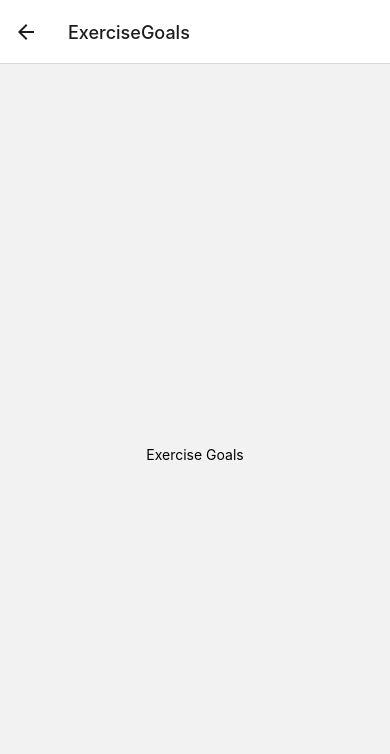
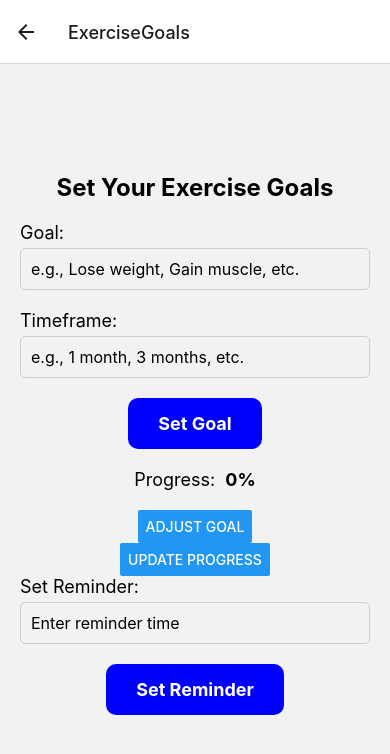
Before and after one commit to lizellecastro/COSCSWE, a React Native app: screen /ExerciseGoals in a window 390 px wide. Shown: the top 754 px of the page. Built offline with nearby package versions, Linux system fonts and the light colour scheme; no server answers.

Commit message:
Update ExerciseGoalsScreen.js
I have added code for the UI. The "Set Reminder" button doesn't work yet. I will add the code for the push notification as comments "//". The commented codes will be in the App.js and ExerciseGoalsScreen.js.

```diff
--- a/screens/ExerciseGoalsScreen.js
+++ b/screens/ExerciseGoalsScreen.js
@@ -1,10 +1,222 @@
-import React from 'react';
-import { View, Text } from 'react-native';
+import React, { useState } from 'react';
+import { View, Text, TextInput, Button, StyleSheet, TouchableOpacity, ScrollView, Modal } from 'react-native';
+//import PushNotification from 'react-native-push-notifications'; I have made this library a comment for now because I need to setup the push notification.
+
 
 export default function ExerciseGoalsScreen() {
+  const [goal, setGoal] = useState('');
+  const [timeframe, setTimeframe] = useState('');
+  const [progress, setProgress] = useState(0);
+  const [reminder, setReminder] = useState('');
+  const [isModalVisible, setIsModalVisible] = useState(false);
+  const [newGoal, setNewGoal] = useState('');
+  const [newTimeframe, setNewTimeframe] = useState('');
+
+  const handleGoalSetting = () => {
+    // Simulated logic for goal setting
+    if (goal && timeframe) {
+      console.log('Goal set:', goal, 'in', timeframe);
+      // Set initial progress to 0%
+      setProgress(0);
+    } else {
+      console.log('Please fill in both goal and timeframe');
+    }
+  };
+
+  const handleGoalAdjustment = () => {
+    setIsModalVisible(true);
+  };
+
+  const handleConfirmGoalAdjustment = () => {
+    // Simulated logic for goal adjustment
+    console.log('Goal adjusted');
+    if (newGoal && newTimeframe) {
+      setGoal(newGoal);
+      setTimeframe(newTimeframe);
+      setIsModalVisible(false);
+      // Recalculate progress based on the adjusted goal
+      // This is just a placeholder, you may implement your own logic here
+      setProgress(Math.floor(Math.random() * 100)); // Random progress between 0 to 100%
+    } else {
+      console.log('Please fill in both new goal and new timeframe');
+    }
+  };
+
+  const handleProgressUpdate = () => {
+    // Simulated logic for progress update
+    if (progress < 100) {
+      const newProgress = progress + 10; // Increment progress by 10%
+      setProgress(Math.min(newProgress, 100)); // Ensure progress does not exceed 100%
+      console.log('Progress updated to:', progress);
+    } else {
+      console.log('Goal already achieved!');
+    }
+  };
+
+  const handleReminderSet = () => {
+    // Schedule a push notification for the reminder time
+    PushNotification.localNotificationSchedule({
+      message: "Don't forget your workout!",
+      date: new Date(reminder), // Reminder time
+    });
+    console.log('Reminder set for:', reminder);
+  };
+
   return (
-    <View style={{ flex: 1, justifyContent: 'center', alignItems: 'center' }}>
-      <Text>Exercise Goals</Text>
-    </View>
+    <ScrollView contentContainerStyle={styles.container}>
+      <Text style={styles.title}>Set Your Exercise Goals</Text>
+
+      <View style={styles.inputContainer}>
+        <Text style={styles.label}>Goal:</Text>
+        <TextInput
+          style={styles.input}
+          onChangeText={setGoal}
+          value={goal}
+          placeholder="e.g., Lose weight, Gain muscle, etc."
+        />
+      </View>
+
+      <View style={styles.inputContainer}>
+        <Text style={styles.label}>Timeframe:</Text>
+        <TextInput
+          style={styles.input}
+          onChangeText={setTimeframe}
+          value={timeframe}
+          placeholder="e.g., 1 month, 3 months, etc."
+        />
+      </View>
+
+      <TouchableOpacity style={styles.button} onPress={handleGoalSetting}>
+        <Text style={styles.buttonText}>Set Goal</Text>
+      </TouchableOpacity>
+
+      <View style={styles.progressContainer}>
+        <Text style={styles.progressLabel}>Progress:</Text>
+        <Text style={styles.progressValue}>{progress}%</Text>
+      </View>
+
+      <Button title="Adjust Goal" onPress={handleGoalAdjustment} />
+
+      <Button title="Update Progress" onPress={handleProgressUpdate} />
+
+      <View style={styles.inputContainer}>
+        <Text style={styles.label}>Set Reminder:</Text>
+        <TextInput
+          style={styles.input}
+          onChangeText={setReminder}
+          value={reminder}
+          placeholder="Enter reminder time"
+        />
+      </View>
+
+      <TouchableOpacity style={styles.button} onPress={handleReminderSet}>
+        <Text style={styles.buttonText}>Set Reminder</Text>
+      </TouchableOpacity>
+
+      <Modal
+        visible={isModalVisible}
+        animationType="slide"
+        transparent={true}
+        onRequestClose={() => setIsModalVisible(false)}
+      >
+        <View style={styles.modalContainer}>
+          <View style={styles.modalContent}>
+            <Text style={styles.modalTitle}>Adjust Goal</Text>
+            <View style={styles.inputContainer}>
+              <Text style={styles.label}>New Goal:</Text>
+              <TextInput
+                style={styles.input}
+                onChangeText={setNewGoal}
+                value={newGoal}
+                placeholder="e.g., Lose weight, Gain muscle, etc."
+              />
+            </View>
+            <View style={styles.inputContainer}>
+              <Text style={styles.label}>New Timeframe:</Text>
+              <TextInput
+                style={styles.input}
+                onChangeText={setNewTimeframe}
+                value={newTimeframe}
+                placeholder="e.g., 1 month, 3 months, etc."
+              />
+            </View>
+            <Button title="Confirm" onPress={handleConfirmGoalAdjustment} />
+            <Button title="Cancel" onPress={() => setIsModalVisible(false)} />
+          </View>
+        </View>
+      </Modal>
+    </ScrollView>
   );
 }
+
+const styles = StyleSheet.create({
+  container: {
+    flexGrow: 1,
+    justifyContent: 'center',
+    alignItems: 'center',
+    padding: 20,
+  },
+  title: {
+    fontSize: 24,
+    fontWeight: 'bold',
+    marginBottom: 20,
+  },
+  inputContainer: {
+    marginBottom: 20,
+    width: '100%',
+  },
+  label: {
+    fontSize: 18,
+    marginBottom: 5,
+  },
+  input: {
+    borderWidth: 1,
+    borderColor: '#ccc',
+    borderRadius: 5,
+    padding: 10,
+    fontSize: 16,
+  },
+  button: {
+    backgroundColor: 'blue',
+    paddingVertical: 15,
+    paddingHorizontal: 30,
+    borderRadius: 10,
+    marginBottom: 20,
+  },
+  buttonText: {
+    color: 'white',
+    fontSize: 18,
+    fontWeight: 'bold',
+  },
+  progressContainer: {
+    flexDirection: 'row',
+    alignItems: 'center',
+    marginBottom: 20,
+  },
+  progressLabel: {
+    fontSize: 18,
+    marginRight: 10,
+  },
+  progressValue: {
+    fontSize: 18,
+    fontWeight: 'bold',
+  },
+  modalContainer: {
+    flex: 1,
+    justifyContent: 'center',
+    alignItems: 'center',
+    backgroundColor: 'rgba(0, 0, 0, 0.5)',
+  },
+  modalContent: {
+    backgroundColor: 'white',
+    padding: 20,
+    borderRadius: 10,
+    width: '80%',
+    alignItems: 'center',
+  },
+  modalTitle: {
+    fontSize: 24,
+    fontWeight: 'bold',
+    marginBottom: 20,
+  },
+});
```
